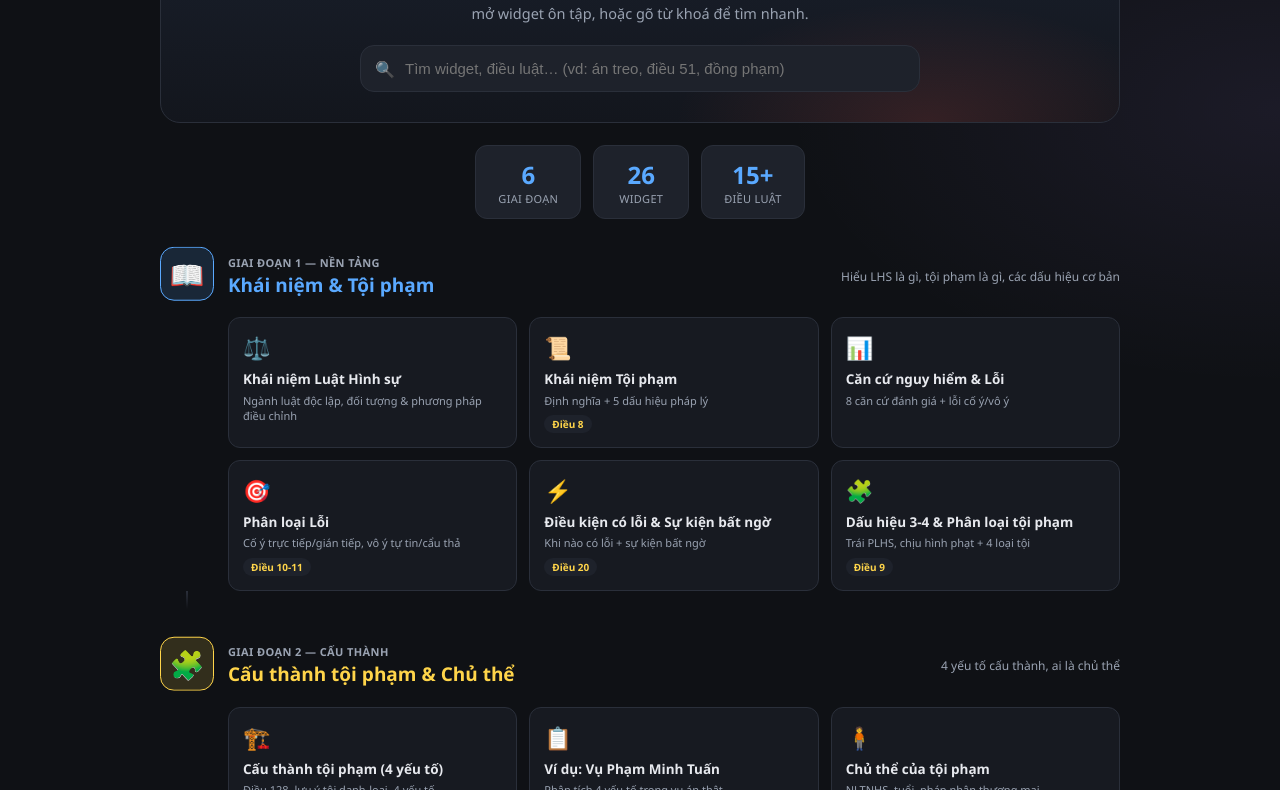
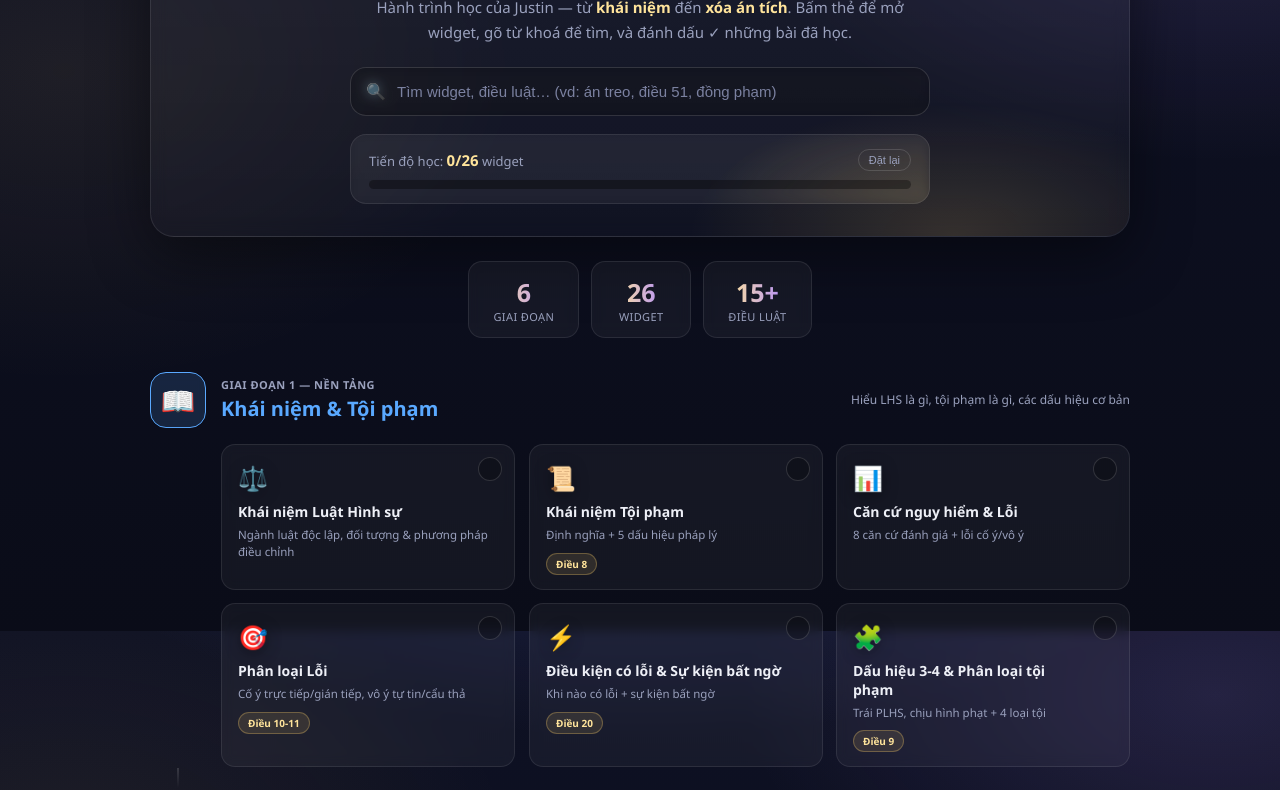
Before and after one commit to AchillesAlexanderJustin/luat-hinh-su, a plain HTML site: page index.html in a window 1280 px wide. Shown: the part 169-959 px from the top of the page. Drawn offline with Linux system fonts and the light colour scheme.

Commit message:
Add files via upload

```diff
--- a/index.html
+++ b/index.html
@@ -7,102 +7,156 @@
 <meta name="description" content="Bộ 26 widget tương tác ôn tập Luật Hình sự Việt Nam: khái niệm, cấu thành tội phạm, hình phạt, án treo, xóa án tích.">
 <style>
   :root{
-    --bg:#0f1115; --panel:#171a21; --panel2:#1e222b; --line:#2a2f3a;
-    --txt:#e7e9ee; --muted:#9aa3b2; --accent:#ff5c4d; --accent2:#ffd54a;
-    --blue:#5aa9ff; --green:#48d597; --purple:#b18cff; --orange:#ff9d4d;
+    --bg:#0a0c18; --bg2:#0e1124;
+    --panel:rgba(255,255,255,.045); --panel2:rgba(255,255,255,.06);
+    --line:rgba(255,255,255,.09); --line2:rgba(255,255,255,.14);
+    --txt:#eef0f7; --muted:#9aa1bd;
+    --gold:#f3c969; --gold2:#ffe49b;
+    --indigo:#7c8cff; --violet:#b18cff; --blue:#5aa9ff;
+    --green:#49e0a0; --orange:#ffae5c; --pink:#ff7d9c; --red:#ff6b6b;
   }
   *{box-sizing:border-box}
   html{scroll-behavior:smooth}
-  body{font-family:'Segoe UI',system-ui,sans-serif;background:
-     radial-gradient(1200px 600px at 50% -200px,rgba(90,169,255,.12),transparent 60%),
-     radial-gradient(900px 500px at 100% 10%,rgba(177,140,255,.08),transparent 55%),
-     var(--bg);color:var(--txt);margin:0;padding:24px}
-  .wrap{max-width:960px;margin:0 auto}
+  body{font-family:'Segoe UI',system-ui,sans-serif;color:var(--txt);margin:0;padding:24px 24px 60px;
+    background:
+      radial-gradient(1100px 560px at 50% -240px,rgba(124,140,255,.20),transparent 62%),
+      radial-gradient(820px 460px at 95% 8%,rgba(177,140,255,.14),transparent 58%),
+      radial-gradient(760px 520px at 5% 30%,rgba(243,201,105,.08),transparent 60%),
+      linear-gradient(180deg,var(--bg2),var(--bg));
+    background-attachment:fixed;min-height:100vh}
+  .wrap{max-width:980px;margin:0 auto}
+
+  /* reading progress bar */
+  #readbar{position:fixed;top:0;left:0;height:3px;width:0;z-index:50;
+    background:linear-gradient(90deg,var(--gold),var(--violet),var(--blue));box-shadow:0 0 12px rgba(243,201,105,.6);transition:width .1s linear}
 
   /* HERO */
-  .hero{position:relative;text-align:center;padding:34px 22px 30px;border:1px solid var(--line);
-    border-radius:20px;background:linear-gradient(180deg,#1b2230,#13161d);overflow:hidden;margin-bottom:18px}
-  .hero::before{content:"";position:absolute;inset:0;background:
-    radial-gradient(420px 200px at 20% 0%,rgba(90,169,255,.18),transparent 60%),
-    radial-gradient(420px 200px at 80% 100%,rgba(255,92,77,.14),transparent 60%);pointer-events:none}
-  .hero .badge{position:relative;display:inline-block;font-size:11px;font-weight:800;letter-spacing:.5px;
-    text-transform:uppercase;color:var(--accent2);background:rgba(255,213,74,.12);
-    border:1px solid rgba(255,213,74,.4);padding:5px 12px;border-radius:30px;margin-bottom:14px}
-  .hero h1{position:relative;margin:0;font-size:30px;font-weight:800;letter-spacing:.3px;line-height:1.2}
-  .hero h1 .grad{background:linear-gradient(90deg,var(--blue),var(--purple));-webkit-background-clip:text;background-clip:text;color:transparent}
-  .hero p{position:relative;margin:12px auto 0;max-width:560px;font-size:14.5px;color:var(--muted);line-height:1.6}
-  .hero p b{color:var(--accent2)}
+  .hero{position:relative;text-align:center;padding:40px 24px 32px;border:1px solid var(--line);
+    border-radius:24px;overflow:hidden;margin-bottom:18px;
+    background:linear-gradient(180deg,rgba(255,255,255,.06),rgba(255,255,255,.02));
+    backdrop-filter:blur(8px);-webkit-backdrop-filter:blur(8px);
+    box-shadow:0 20px 60px rgba(0,0,0,.45),inset 0 1px 0 rgba(255,255,255,.08)}
+  .hero::before{content:"";position:absolute;inset:0;pointer-events:none;background:
+    radial-gradient(440px 220px at 18% 0%,rgba(124,140,255,.22),transparent 60%),
+    radial-gradient(440px 220px at 82% 100%,rgba(243,201,105,.16),transparent 60%)}
+  .hero .badge{position:relative;display:inline-block;font-size:11px;font-weight:800;letter-spacing:.6px;
+    text-transform:uppercase;color:var(--gold2);background:rgba(243,201,105,.12);
+    border:1px solid rgba(243,201,105,.45);padding:6px 14px;border-radius:30px;margin-bottom:16px;
+    box-shadow:0 0 22px rgba(243,201,105,.18)}
+  .hero h1{position:relative;margin:0;font-size:clamp(26px,5vw,34px);font-weight:800;letter-spacing:.3px;line-height:1.18}
+  .hero h1 .grad{background:linear-gradient(90deg,var(--gold),var(--violet) 55%,var(--blue));
+    -webkit-background-clip:text;background-clip:text;color:transparent}
+  .hero p{position:relative;margin:14px auto 0;max-width:580px;font-size:15px;color:var(--muted);line-height:1.65}
+  .hero p b{color:var(--gold2)}
 
   /* SEARCH */
-  .searchbar{position:relative;max-width:560px;margin:20px auto 0}
-  .searchbar input{width:100%;padding:14px 44px 14px 44px;font-size:15px;border-radius:14px;
-    border:1px solid var(--line);background:var(--panel2);color:var(--txt);outline:none;transition:.2s}
-  .searchbar input:focus{border-color:var(--blue);box-shadow:0 0 0 3px rgba(90,169,255,.15)}
-  .searchbar .si{position:absolute;left:15px;top:50%;transform:translateY(-50%);font-size:16px;opacity:.7}
+  .searchbar{position:relative;max-width:580px;margin:22px auto 0}
+  .searchbar input{width:100%;padding:15px 46px;font-size:15px;border-radius:16px;color:var(--txt);outline:none;
+    border:1px solid var(--line2);background:rgba(0,0,0,.28);transition:.25s;backdrop-filter:blur(6px)}
+  .searchbar input::placeholder{color:#7b81a0}
+  .searchbar input:focus{border-color:var(--violet);box-shadow:0 0 0 4px rgba(177,140,255,.16),0 0 28px rgba(177,140,255,.12)}
+  .searchbar .si{position:absolute;left:16px;top:50%;transform:translateY(-50%);font-size:16px;opacity:.75}
   .searchbar .clr{position:absolute;right:10px;top:50%;transform:translateY(-50%);cursor:pointer;
     border:none;background:transparent;color:var(--muted);font-size:18px;line-height:1;padding:6px;display:none}
-  .searchbar .clr:hover{color:var(--accent)}
+  .searchbar .clr:hover{color:var(--gold)}
 
-  .stats{display:flex;gap:12px;justify-content:center;margin:22px 0 6px;flex-wrap:wrap}
-  .stat{background:var(--panel2);border:1px solid var(--line);border-radius:12px;padding:12px 22px;text-align:center;min-width:96px}
-  .stat .n{font-size:24px;font-weight:800;color:var(--blue)}
-  .stat .l{font-size:11px;color:var(--muted);text-transform:uppercase;letter-spacing:.3px}
+  /* PROGRESS PANEL */
+  .prog{max-width:580px;margin:18px auto 0;background:var(--panel);border:1px solid var(--line);
+    border-radius:16px;padding:14px 18px;backdrop-filter:blur(6px)}
+  .prog .ptop{display:flex;justify-content:space-between;align-items:center;font-size:13px;margin-bottom:9px}
+  .prog .ptop .pl{color:var(--muted)}
+  .prog .ptop .pl b{color:var(--gold2);font-size:15px}
+  .prog .ptop .reset{cursor:pointer;border:1px solid var(--line2);background:transparent;color:var(--muted);
+    font-size:11px;border-radius:20px;padding:4px 10px;transition:.2s}
+  .prog .ptop .reset:hover{color:var(--red);border-color:var(--red)}
+  .prog .bar{height:9px;border-radius:20px;background:rgba(0,0,0,.35);overflow:hidden}
+  .prog .bar i{display:block;height:100%;width:0;border-radius:20px;transition:width .6s cubic-bezier(.2,.8,.2,1);
+    background:linear-gradient(90deg,var(--gold),var(--green))}
+
+  .stats{display:flex;gap:12px;justify-content:center;margin:24px 0 6px;flex-wrap:wrap}
+  .stat{background:var(--panel);border:1px solid var(--line);border-radius:14px;padding:13px 24px;text-align:center;min-width:100px;backdrop-filter:blur(6px)}
+  .stat .n{font-size:25px;font-weight:800;background:linear-gradient(90deg,var(--gold2),var(--violet));-webkit-background-clip:text;background-clip:text;color:transparent}
+  .stat .l{font-size:11px;color:var(--muted);text-transform:uppercase;letter-spacing:.4px}
 
   .nores{display:none;text-align:center;color:var(--muted);font-size:14px;padding:40px 0}
-  .nores b{color:var(--accent2)}
+  .nores b{color:var(--gold2)}
 
   /* phase */
-  .phase{margin-top:30px;opacity:0;transform:translateY(16px);transition:.6s}
-  .phase.in{opacity:1;transform:none}
+  .phase{margin-top:34px}
   .phase.hide{display:none}
-  .phase-hd{display:flex;align-items:center;gap:14px;margin-bottom:14px}
-  .phase-hd .pe{width:54px;height:54px;border-radius:14px;display:flex;align-items:center;justify-content:center;font-size:28px;flex-shrink:0;animation:float 2.8s ease-in-out infinite}
-  @keyframes float{0%,100%{transform:translateY(0)}50%{transform:translateY(-6px)}}
+  .phase-hd{display:flex;align-items:center;gap:15px;margin-bottom:16px}
+  .phase-hd .pe{width:56px;height:56px;border-radius:16px;display:flex;align-items:center;justify-content:center;
+    font-size:28px;flex-shrink:0;animation:float 3s ease-in-out infinite;backdrop-filter:blur(4px)}
+  @keyframes float{0%,100%{transform:translateY(0)}50%{transform:translateY(-7px)}}
   .phase-hd .pt{flex:1}
-  .phase-hd .pt .pn{font-size:11px;font-weight:800;text-transform:uppercase;letter-spacing:.4px;color:var(--muted)}
-  .phase-hd .pt h2{margin:2px 0 0;font-size:19px}
+  .phase-hd .pt .pn{font-size:11px;font-weight:800;text-transform:uppercase;letter-spacing:.5px;color:var(--muted)}
+  .phase-hd .pt h2{margin:3px 0 0;font-size:20px}
   .phase-hd .pd{font-size:12px;color:var(--muted);max-width:280px;text-align:right}
-  @media(max-width:600px){.phase-hd .pd{display:none}}
+  @media(max-width:640px){.phase-hd .pd{display:none}}
 
-  .cards{display:grid;grid-template-columns:repeat(auto-fill,minmax(230px,1fr));gap:12px;padding-left:68px}
-  @media(max-width:600px){.cards{padding-left:0}}
-  .lcard{background:var(--panel);border:1px solid var(--line);border-radius:12px;padding:14px;cursor:pointer;transition:.2s;text-decoration:none;color:var(--txt);display:block}
-  .lcard:hover{border-color:var(--blue);transform:translateY(-3px);box-shadow:0 6px 20px rgba(0,0,0,.3)}
+  .cards{display:grid;grid-template-columns:repeat(auto-fill,minmax(238px,1fr));gap:14px;padding-left:71px}
+  @media(max-width:640px){.cards{padding-left:0}}
+
+  .lcard{position:relative;background:var(--panel);border:1px solid var(--line);border-radius:14px;padding:16px 16px 14px;
+    cursor:pointer;text-decoration:none;color:var(--txt);display:block;backdrop-filter:blur(6px);
+    transform:translateY(18px);opacity:0;transition:opacity .5s,transform .5s,border-color .25s,box-shadow .25s;
+    transform-style:preserve-3d;will-change:transform}
+  .lcard.in{opacity:1;transform:none}
+  .lcard:hover{border-color:var(--line2);box-shadow:0 14px 36px rgba(0,0,0,.5),0 0 0 1px rgba(177,140,255,.25)}
   .lcard.hide{display:none}
-  .lcard .ci{font-size:22px;margin-bottom:8px;display:block}
-  .lcard h4{margin:0 0 4px;font-size:13.5px;line-height:1.35}
-  .lcard .cd{font-size:11px;color:var(--muted);line-height:1.4}
-  .lcard .ref{display:inline-block;margin-top:7px;font-size:10px;font-weight:700;padding:2px 8px;border-radius:20px;background:var(--panel2);color:var(--accent2)}
-  mark{background:rgba(255,213,74,.35);color:inherit;border-radius:3px;padding:0 1px}
+  .lcard .ci{font-size:24px;margin-bottom:9px;display:block;filter:drop-shadow(0 3px 8px rgba(0,0,0,.4))}
+  .lcard h4{margin:0 0 5px;font-size:14px;line-height:1.35;padding-right:24px}
+  .lcard .cd{font-size:11.5px;color:var(--muted);line-height:1.45}
+  .lcard .ref{display:inline-block;margin-top:9px;font-size:10px;font-weight:700;padding:3px 9px;border-radius:20px;
+    background:rgba(243,201,105,.12);color:var(--gold2);border:1px solid rgba(243,201,105,.3)}
+  /* done check toggle */
+  .lcard .mark{position:absolute;top:12px;right:12px;width:24px;height:24px;border-radius:50%;
+    border:1.5px solid var(--line2);background:rgba(0,0,0,.25);display:flex;align-items:center;justify-content:center;
+    font-size:13px;color:transparent;transition:.2s;cursor:pointer;z-index:2}
+  .lcard .mark:hover{border-color:var(--green);color:rgba(73,224,160,.5)}
+  .lcard.done{border-color:rgba(73,224,160,.5)}
+  .lcard.done .mark{background:var(--green);border-color:var(--green);color:#06281b}
+  .lcard.done::after{content:"";position:absolute;inset:0;border-radius:14px;pointer-events:none;
+    background:linear-gradient(180deg,rgba(73,224,160,.10),transparent 60%)}
+  mark{background:rgba(243,201,105,.4);color:inherit;border-radius:3px;padding:0 1px}
 
   /* màu phase */
-  .ph1 .pe{background:rgba(90,169,255,.15);border:1px solid var(--blue)} .ph1 h2{color:var(--blue)} .ph1 .pn{color:var(--blue)}
-  .ph2 .pe{background:rgba(255,213,74,.15);border:1px solid var(--accent2)} .ph2 h2{color:var(--accent2)} .ph2 .pn{color:var(--accent2)}
-  .ph3 .pe{background:rgba(255,157,77,.15);border:1px solid var(--orange)} .ph3 h2{color:var(--orange)} .ph3 .pn{color:var(--orange)}
-  .ph4 .pe{background:rgba(255,92,77,.15);border:1px solid var(--accent)} .ph4 h2{color:var(--accent)} .ph4 .pn{color:var(--accent)}
-  .ph5 .pe{background:rgba(72,213,151,.15);border:1px solid var(--green)} .ph5 h2{color:var(--green)} .ph5 .pn{color:var(--green)}
-  .ph6 .pe{background:rgba(177,140,255,.15);border:1px solid var(--purple)} .ph6 h2{color:var(--purple)} .ph6 .pn{color:var(--purple)}
+  .ph1 .pe{background:rgba(90,169,255,.16);border:1px solid var(--blue)} .ph1 h2{color:var(--blue)} .ph1 .pn{color:var(--blue)}
+  .ph2 .pe{background:rgba(243,201,105,.16);border:1px solid var(--gold)} .ph2 h2{color:var(--gold2)} .ph2 .pn{color:var(--gold2)}
+  .ph3 .pe{background:rgba(255,174,92,.16);border:1px solid var(--orange)} .ph3 h2{color:var(--orange)} .ph3 .pn{color:var(--orange)}
+  .ph4 .pe{background:rgba(255,107,107,.16);border:1px solid var(--red)} .ph4 h2{color:var(--red)} .ph4 .pn{color:var(--red)}
+  .ph5 .pe{background:rgba(73,224,160,.16);border:1px solid var(--green)} .ph5 h2{color:var(--green)} .ph5 .pn{color:var(--green)}
+  .ph6 .pe{background:rgba(177,140,255,.16);border:1px solid var(--violet)} .ph6 h2{color:var(--violet)} .ph6 .pn{color:var(--violet)}
 
-  .connector{margin-left:26px;width:2px;height:18px;background:linear-gradient(var(--line),transparent);}
-  @media(max-width:600px){.connector{display:none}}
+  .connector{margin-left:27px;width:2px;height:20px;background:linear-gradient(var(--line2),transparent)}
+  @media(max-width:640px){.connector{display:none}}
 
-  .footer{text-align:center;font-size:12px;color:var(--muted);margin-top:34px;padding-top:20px;border-top:1px solid var(--line);line-height:1.7}
-  .footer b{color:var(--accent2)}
-  .note{background:rgba(90,169,255,.07);border:1px dashed var(--blue);border-radius:12px;padding:14px;font-size:12.5px;line-height:1.6;color:var(--muted);margin-top:26px}
-  .note b{color:var(--blue)}
+  .footer{text-align:center;font-size:12px;color:var(--muted);margin-top:40px;padding-top:22px;border-top:1px solid var(--line);line-height:1.8}
+  .footer b{color:var(--gold2)}
+  .note{background:rgba(124,140,255,.08);border:1px dashed var(--indigo);border-radius:14px;padding:15px;font-size:12.5px;line-height:1.65;color:var(--muted);margin-top:28px;backdrop-filter:blur(6px)}
+  .note b{color:var(--indigo)}
+  .celebrate{color:var(--gold2);font-weight:700}
 </style>
 </head>
 <body>
+<div id="readbar"></div>
 <div class="wrap">
 
   <div class="hero">
     <span class="badge">⚖️ Bộ ôn tập tương tác</span>
     <h1>Roadmap <span class="grad">Luật Hình sự</span></h1>
-    <p>Hành trình học của Justin — từ <b>khái niệm</b> đến <b>xóa án tích</b>. Bấm vào từng thẻ để mở widget ôn tập, hoặc gõ từ khoá để tìm nhanh.</p>
+    <p>Hành trình học của Justin — từ <b>khái niệm</b> đến <b>xóa án tích</b>. Bấm thẻ để mở widget, gõ từ khoá để tìm, và đánh dấu ✓ những bài đã học.</p>
     <div class="searchbar">
       <span class="si">🔍</span>
       <input id="q" type="text" placeholder="Tìm widget, điều luật… (vd: án treo, điều 51, đồng phạm)" autocomplete="off">
       <button class="clr" id="clr" title="Xoá">✕</button>
+    </div>
+    <div class="prog">
+      <div class="ptop">
+        <div class="pl">Tiến độ học: <b><span id="pdone">0</span>/26</b> widget <span id="pcong"></span></div>
+        <button class="reset" id="preset">Đặt lại</button>
+      </div>
+      <div class="bar"><i id="pfill"></i></div>
     </div>
   </div>
 
@@ -223,63 +277,104 @@
 
 <script>
 (function(){
-  // reveal phases
-  var phases=document.querySelectorAll('.phase');
-  phases.forEach(function(p,k){setTimeout(function(){p.classList.add('in')},k*180)});
+  var KEY='lhs_done_v1';
+  var cards=Array.prototype.slice.call(document.querySelectorAll('.lcard'));
+  var phases=Array.prototype.slice.call(document.querySelectorAll('.phase'));
 
-  // search
-  var q=document.getElementById('q'), clr=document.getElementById('clr'),
-      nores=document.getElementById('nores'), qecho=document.getElementById('qecho'),
-      cards=Array.prototype.slice.call(document.querySelectorAll('.lcard'));
+  /* ---- progress storage ---- */
+  function load(){try{return JSON.parse(localStorage.getItem(KEY)||'[]')}catch(e){return[]}}
+  function save(a){try{localStorage.setItem(KEY,JSON.stringify(a))}catch(e){}}
+  var done=load();
+  var pdone=document.getElementById('pdone'),pfill=document.getElementById('pfill'),
+      pcong=document.getElementById('pcong');
 
-  // remember original innerHTML of text bits for highlight reset
+  function refresh(){
+    var n=0;
+    cards.forEach(function(c){
+      var id=c.getAttribute('href');
+      var on=done.indexOf(id)>=0;
+      c.classList.toggle('done',on);
+      var m=c.querySelector('.mark'); if(m) m.textContent= on?'✓':'';
+      if(on)n++;
+    });
+    pdone.textContent=n;
+    pfill.style.width=Math.round(n/cards.length*100)+'%';
+    pcong.innerHTML = n===cards.length ? ' — <span class="celebrate">Hoàn thành toàn bộ! 🎉</span>' : '';
+  }
+
   cards.forEach(function(c){
-    c.dataset.text = (c.textContent||'').toLowerCase();
-    c._h4 = c.querySelector('h4'); c._cd = c.querySelector('.cd'); c._ref = c.querySelector('.ref');
-    c._h4o = c._h4 ? c._h4.innerHTML : '';
-    c._cdo = c._cd ? c._cd.innerHTML : '';
-    c._refo = c._ref ? c._ref.innerHTML : '';
+    var m=document.createElement('span');
+    m.className='mark'; m.title='Đánh dấu đã học';
+    c.appendChild(m);
+    m.addEventListener('click',function(e){
+      e.preventDefault(); e.stopPropagation();
+      var id=c.getAttribute('href'); var i=done.indexOf(id);
+      if(i>=0)done.splice(i,1); else done.push(id);
+      save(done); refresh();
+    });
+    c.dataset.text=(c.textContent||'').toLowerCase();
+    c._h4=c.querySelector('h4'); c._cd=c.querySelector('.cd'); c._ref=c.querySelector('.ref');
+    c._h4o=c._h4?c._h4.innerHTML:''; c._cdo=c._cd?c._cd.innerHTML:''; c._refo=c._ref?c._ref.innerHTML:'';
+  });
+  refresh();
+
+  document.getElementById('preset').addEventListener('click',function(){
+    if(confirm('Đặt lại toàn bộ tiến độ học?')){done=[];save(done);refresh();}
   });
 
+  /* ---- scroll reveal ---- */
+  if('IntersectionObserver' in window){
+    var io=new IntersectionObserver(function(es){
+      es.forEach(function(en){ if(en.isIntersecting){en.target.classList.add('in'); io.unobserve(en.target);} });
+    },{threshold:.12});
+    cards.forEach(function(c,i){ c.style.transitionDelay=(i%6*40)+'ms'; io.observe(c); });
+  } else { cards.forEach(function(c){c.classList.add('in')}); }
+
+  /* ---- 3D tilt on hover (desktop) ---- */
+  var fine = window.matchMedia('(pointer:fine)').matches;
+  if(fine){
+    cards.forEach(function(c){
+      c.addEventListener('mousemove',function(e){
+        var r=c.getBoundingClientRect();
+        var x=(e.clientX-r.left)/r.width-.5, y=(e.clientY-r.top)/r.height-.5;
+        c.style.transform='perspective(700px) rotateX('+(-y*6)+'deg) rotateY('+(x*7)+'deg) translateY(-3px)';
+      });
+      c.addEventListener('mouseleave',function(){ c.style.transform=''; });
+    });
+  }
+
+  /* ---- reading progress bar ---- */
+  var rb=document.getElementById('readbar');
+  function onscroll(){
+    var h=document.documentElement;
+    var p=h.scrollTop/((h.scrollHeight-h.clientHeight)||1);
+    rb.style.width=(p*100)+'%';
+  }
+  window.addEventListener('scroll',onscroll,{passive:true}); onscroll();
+
+  /* ---- search ---- */
+  var q=document.getElementById('q'),clr=document.getElementById('clr'),
+      nores=document.getElementById('nores'),qecho=document.getElementById('qecho');
   function strip(s){return (s||'').normalize('NFD').replace(/[\u0300-\u036f]/g,'').replace(/đ/g,'d').toLowerCase();}
   function esc(s){return s.replace(/[.*+?^${}()|[\]\\]/g,'\\$&');}
-  function mark(el,orig,term){
-    if(!el) return;
-    if(!term){el.innerHTML=orig;return;}
-    // highlight on the visible (accented) text where possible, fallback plain
-    try{
-      var re=new RegExp('('+esc(term)+')','ig');
-      el.innerHTML=orig.replace(re,'<mark>$1</mark>');
-      if(el.innerHTML===orig){el.innerHTML=orig;}
-    }catch(e){el.innerHTML=orig;}
-  }
-
+  function hl(el,orig,term){ if(!el)return; if(!term){el.innerHTML=orig;return;}
+    try{var re=new RegExp('('+esc(term)+')','ig'); el.innerHTML=orig.replace(re,'<mark>$1</mark>');}catch(e){el.innerHTML=orig;} }
   function run(){
-    var raw=q.value.trim();
-    var term=strip(raw);
-    clr.style.display = raw ? 'block':'none';
+    var raw=q.value.trim(), term=strip(raw);
+    clr.style.display=raw?'block':'none';
     var any=false;
     cards.forEach(function(c){
-      var hay=strip(c.dataset.text);
-      var hit = !term || hay.indexOf(term)>=0;
-      c.classList.toggle('hide',!hit);
-      if(hit){any=true;}
-      // highlight using raw (accent-sensitive) term on original html
-      mark(c._h4,c._h4o,raw);
-      mark(c._cd,c._cdo,raw);
-      mark(c._ref,c._refo,raw);
+      var hit=!term||strip(c.dataset.text).indexOf(term)>=0;
+      c.classList.toggle('hide',!hit); if(hit)any=true;
+      hl(c._h4,c._h4o,raw); hl(c._cd,c._cdo,raw); hl(c._ref,c._refo,raw);
     });
-    // hide phases with no visible cards
     phases.forEach(function(p){
       var vis=p.querySelectorAll('.lcard:not(.hide)').length;
-      p.classList.toggle('hide', term && vis===0);
+      p.classList.toggle('hide',term&&vis===0);
     });
-    // connectors hide when searching
     document.querySelectorAll('.connector').forEach(function(c){c.style.display=term?'none':'';});
-    nores.style.display = (term && !any) ? 'block':'none';
-    qecho.textContent = raw;
+    nores.style.display=(term&&!any)?'block':'none'; qecho.textContent=raw;
   }
-
   q.addEventListener('input',run);
   clr.addEventListener('click',function(){q.value='';run();q.focus();});
 })();
```
